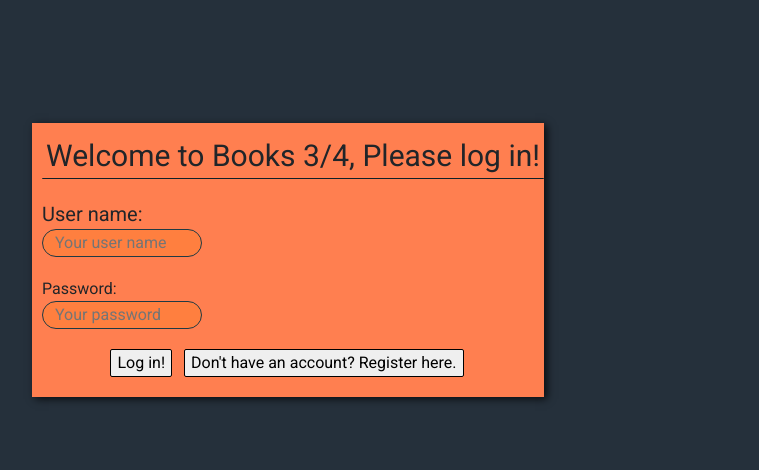
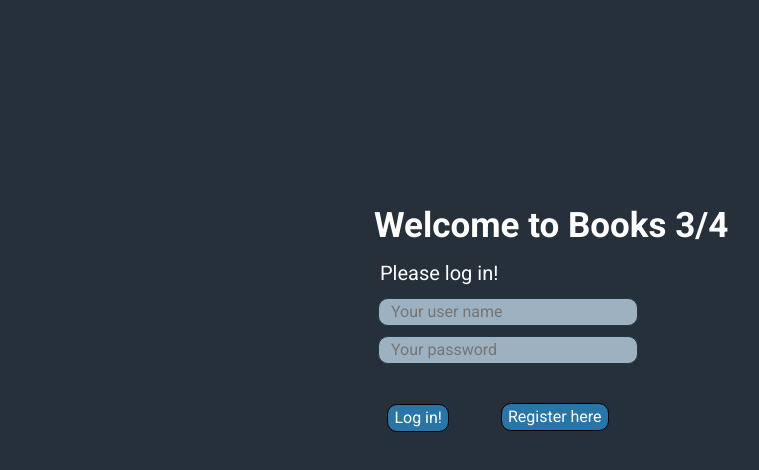
Before and after one commit to ValenzuelaH/nombrePendienteII-Front, a React (Create React App) app: page / in a window 1280 px wide. Shown: the top 470 px of the page, without its empty margins (352-1111 px from the left). Built offline with nearby package versions, Linux system fonts and the light colour scheme.

Commit message:
refactor register sin logo

```diff
--- a/src/Login.css
+++ b/src/Login.css
@@ -1,21 +1,22 @@
 .Login-Container{
-    margin: 123px auto auto;
+    margin-top: 200px;
+    margin-left: 600px;
     width: 40%;
-    padding: 10px 0px 10px 10px;
-    -webkit-box-shadow: 3px 1.5px 8px 0px rgba(0,0,0,0.75);
-    -moz-box-shadow: 3px 1.5px 8px 0px rgba(0,0,0,0.75);
-    box-shadow: 3px 1.5px 8px 0px rgba(0,0,0,0.75);
-    background-color: coral;
-    justify-content: center;
+    justify-content: right;
+    color:white;
 }
 .Welcome-Container{
-    text-align: center;
-    font-size: 30px;
-    border-bottom: 1px solid #0F2027;
-    border-radius: 1px;
+    text-align: left;
+    font-weight: bold;
+    font-size: 35px;
     width: 100%;
-
-    margin-bottom: 20px;
+    margin-bottom: 5px;
+    margin-left: 126px;
+}
+.h2-info-container{
+    text-align: left;
+    font-size: 20px;
+    margin-left: 132px;
 }
 
 .UserName-Container{
@@ -30,16 +31,18 @@
 }
 .UserNameText-Container{
     display: inline;
-    background-color: #ff7f3f;
-    border-radius: 100px;
+    background-color: #9eb1c0;
+    border-radius: 10px;
     border: 1px solid #203A43;
     padding-left: 12px;
     padding-right: 12px;
-    width: 160px;
+    width: 260px;
     display:inline;
     justify-content: center;
+    color:black;
 
-    margin-bottom: 20px;
+    margin-top: 10px;
+    margin-left: 130px;
 
 }
 .Flex-container{
@@ -51,10 +54,12 @@
     justify-content: center;
 }
 .LogInButton{
-    margin-right: 12px;
-    color:#000000;
+    margin-right: 52px;
+    margin-top: 40px;
+    background-color:#2975a6;
+    color:white;
     border: 1px solid #000000;
-    border-radius: 2px;
+    border-radius: 10px;
 }
 .LogInButton:hover{
     color:#ffffff;
@@ -63,9 +68,11 @@
 
 .registerButton{
     margin-right: 12px;
-    color:#000000;
+    margin-top: 39px;
+    background-color:#2975a6;
+    color:white;
     border: 1px solid #000000;
-    border-radius: 2px;
+    border-radius: 10px;
 }
 
 .registerButton:hover{
--- a/src/Login.js
+++ b/src/Login.js
@@ -94,19 +94,16 @@ export default class Login extends React.Component{
             return(
                 <div className="Login-Container">
                     <div className="Welcome-Container">
-                        Welcome to Books 3/4, Please log in!
+                        Welcome to Books 3/4
                     </div>
-                    <div className="UserName-Container">
-                        User name:
+                    <div className="h2-info-container">
+                        Please log in!
                     </div>
                     <div className="Flex-container">
                         <input className="UserNameText-Container" type="text" placeholder="Your user name" onChange={this.handleName} onBlur={this.validateName}/>
                         <span className="Validation-Error">
                             {this.state.nameError}
                         </span>
-                    </div>
-                    <div className="Password-container">
-                        Password:
                     </div>
                     <div >
                         <input type="password" className="UserNameText-Container" placeholder="Your password" onChange={this.handlePassword} onBlur={this.validatePassword}/>
@@ -121,7 +118,7 @@ export default class Login extends React.Component{
                         </div>
                         <div>
                             <button type = "button" className="registerButton" onClick={this.props.changeRegister}>
-                                Don't have an account? Register here.
+                                Register here
                             </button>
                         </div>
                     </div>
```
